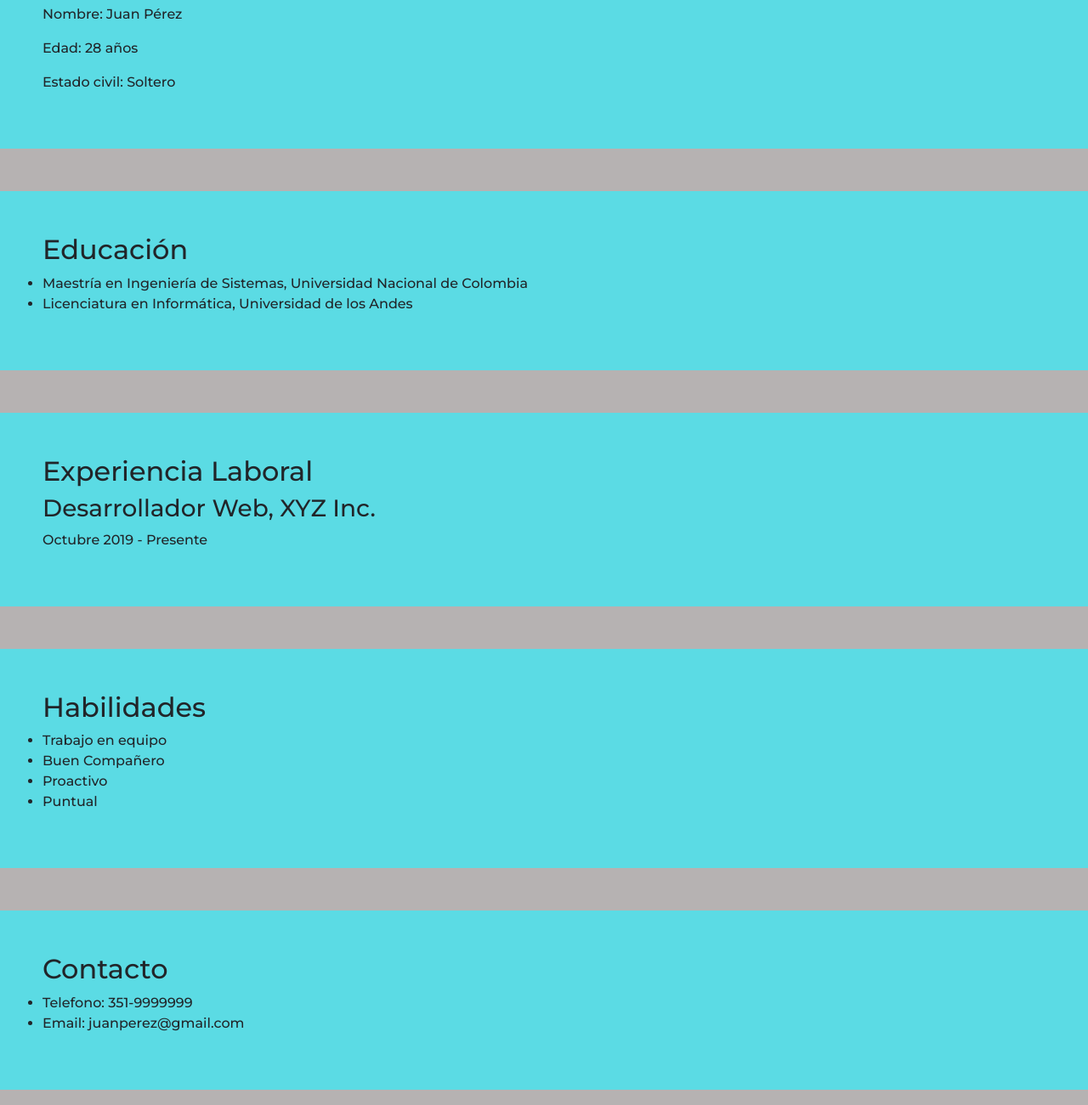
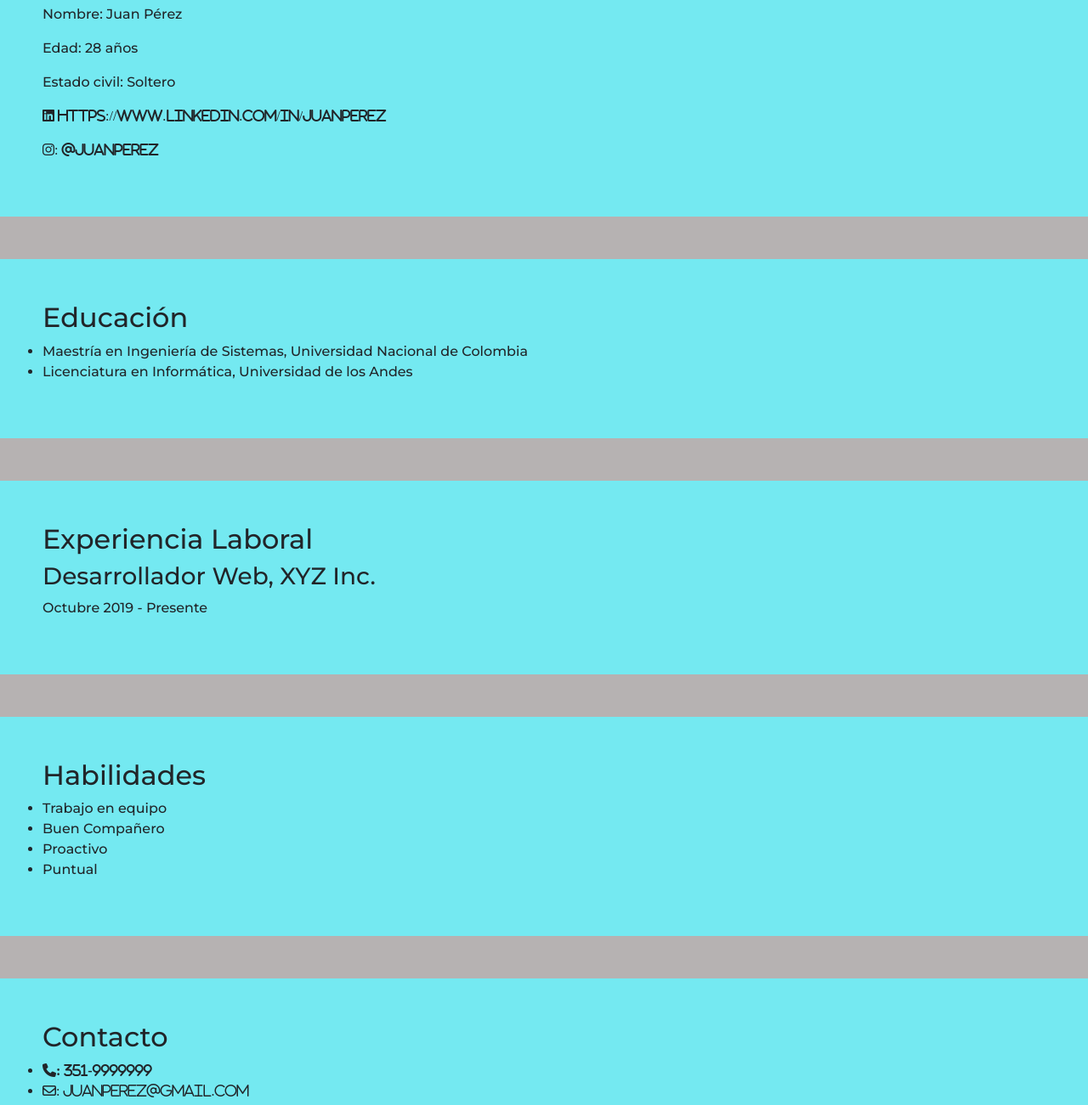
Before and after one commit to fedexser/mi-primer-cv, a plain HTML site: page index.html in a window 1280 px wide. Shown: the part 620-1921 px from the top of the page at 85% size. Drawn offline with nearby package versions, Linux system fonts and the light colour scheme; files whose address does not match are found by name.

Commit message:
agreuge iconos

```diff
--- a/index.html
+++ b/index.html
@@ -8,6 +8,7 @@
     <link rel="stylesheet" href="https://maxcdn.bootstrapcdn.com/bootstrap/4.0.0/css/bootstrap.min.css">
     <link rel="stylesheet" type="text/css" href="styles.css" />
     <link rel="stylesheet" type="text/css" href="fonts.css" />
+    <script src="https://kit.fontawesome.com/d0e77301f8.js"></script>
     <script src="http://code.jquery.com/jquery-latest.js"></script>
     <script defer src="script.js"></script>
 
@@ -56,6 +57,8 @@
       <p>Nombre: Juan Pérez</p>
       <p>Edad: 28 años</p>
       <p>Estado civil: Soltero</p>
+      <p><i class="fa-brands fa-linkedin"> https://www.linkedin.com/in/juanperez</i></p>
+      <p><i class="fa-brands fa-instagram">: @juanperez</i></p>
     </section>
 
     <!-- Educación -->
@@ -89,8 +92,8 @@
     <section id="contacto">
       <h2>Contacto</h2>
       <ul>
-        <li>Telefono: 351-9999999</li>
-        <li>Email: juanperez@gmail.com</li>
+        <li><i class="fa-solid fa-phone">: 351-9999999</i></li>
+        <li><i class="fa-regular fa-envelope">: juanperez@gmail.com</i></li>
       </ul>
     </section>
 
--- a/styles.css
+++ b/styles.css
@@ -24,7 +24,7 @@ header {
 
 /* Estilo personalizado para las secciones */
 section {
-  background-color:#5bdbe4;
+  background-color:#74e9f1;
   padding: 50px;
   margin-top: 50px;
 }
```
